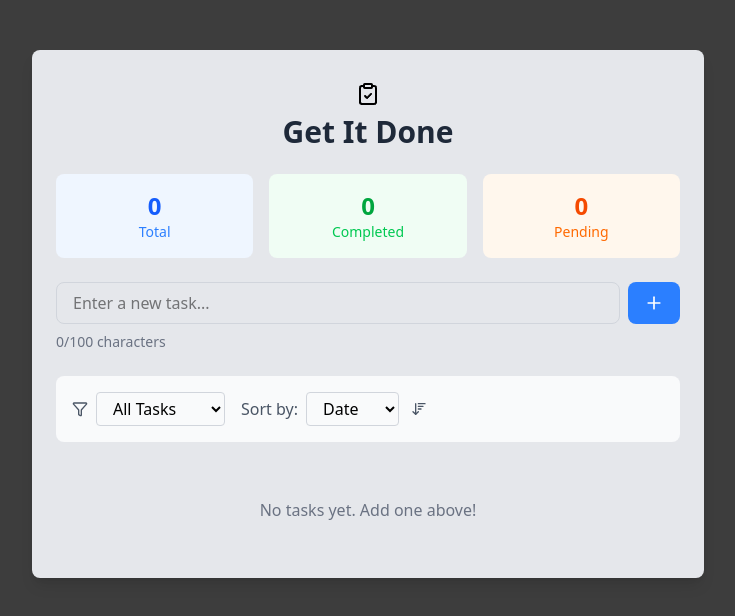
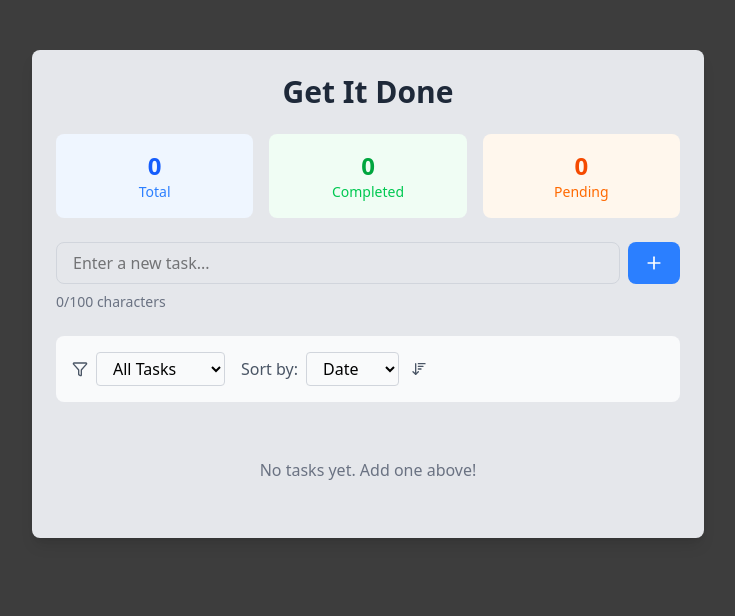
Before and after one commit to jindal07/ToDoList, a React (Vite) app: page / in a window 1280 px wide. Shown: the top 616 px of the page, without its empty margins (272-1007 px from the left). Built offline with nearby package versions, Linux system fonts and the light colour scheme.

Commit message:
fix: remove unused image from App component

```diff
--- a/src/App.jsx
+++ b/src/App.jsx
@@ -132,7 +132,6 @@ const App = () => {
   return (
     <div className="max-w-2xl mx-auto my-10 p-6 bg-gray-200 rounded-lg shadow-lg">
       <div>
-        <img className=' mx-auto my-auto px-1 py-2' src='/src/assets/clipboard-check.png'/>
         <h1 className="text-3xl font-bold text-gray-800 mb-6 text-center">
           Get It Done
         </h1>
```
